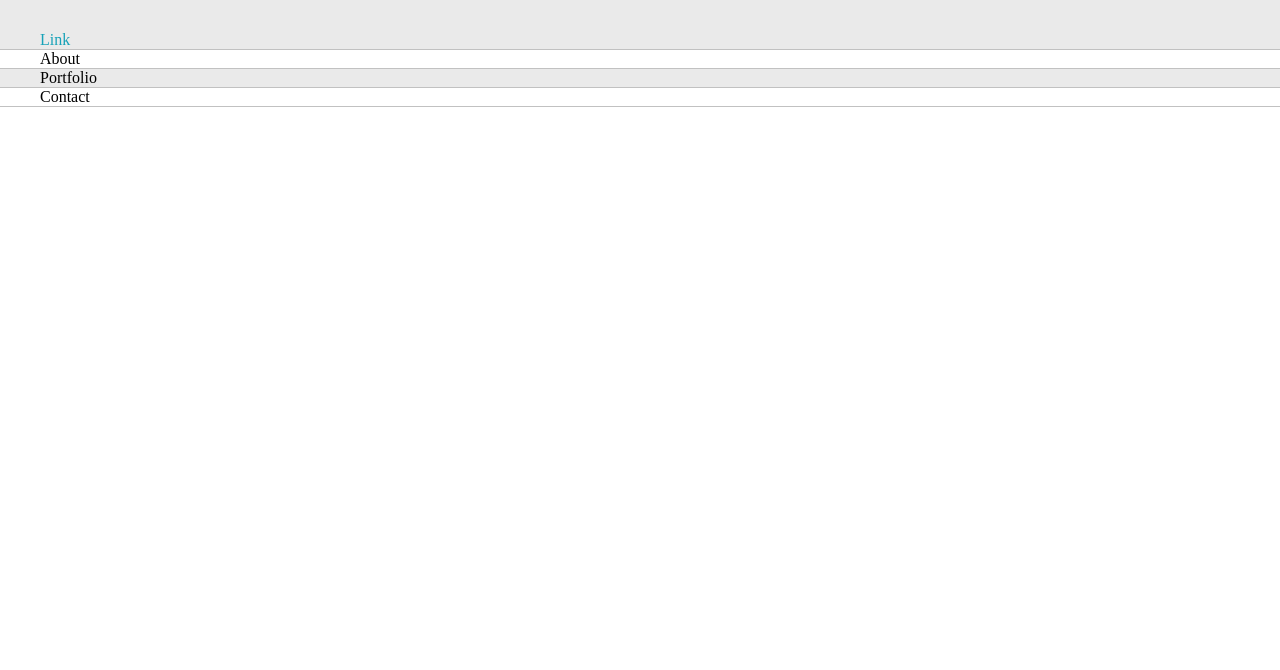
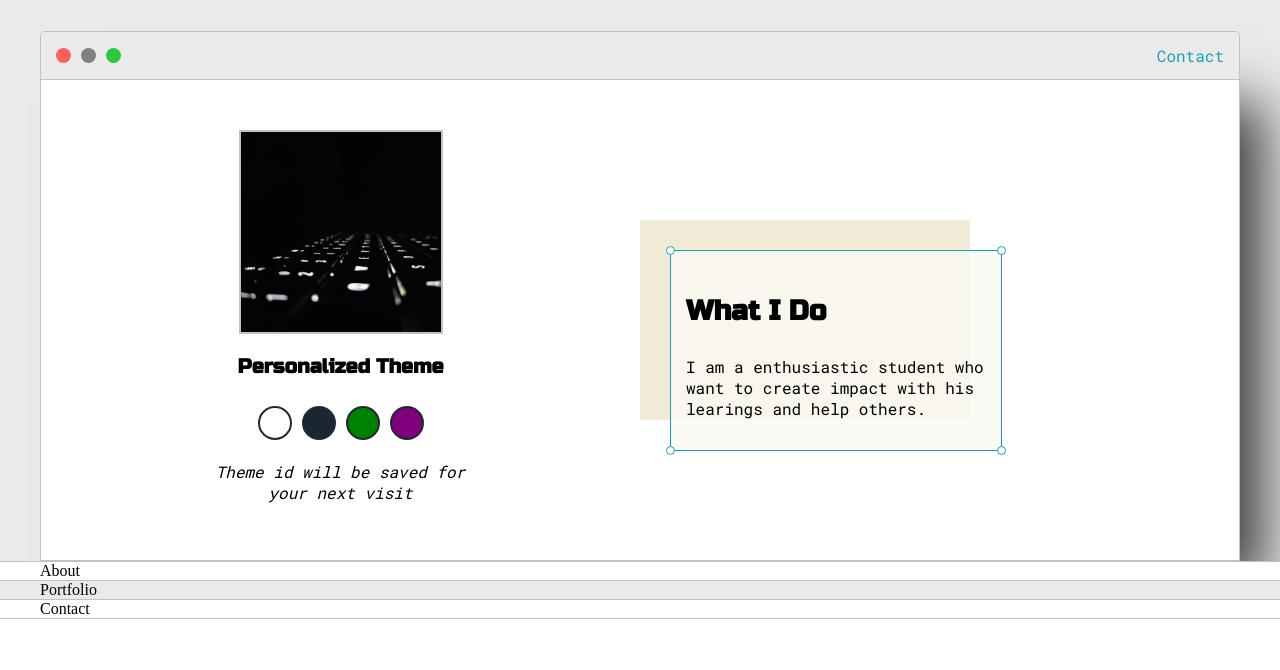
Before and after one commit to omgupta2202/portfolio, a plain HTML site: page index.html in a window 1280 px wide. Shown: the part 130-800 px from the top of the page. Drawn offline with Linux system fonts and the light colour scheme.

Commit message:
created intro and navigation section

```diff
--- a/default.css
+++ b/default.css
@@ -1,10 +1,14 @@
 :root{
-    --mainText: red;
+    --mainText: rgb(0, 0, 0);
     --secondaryText: #4b5156;
     --mainColor: #eaeaea;
     --secondaryColor: #fff;
     --borderColor: #c1c1c1;
+    --themeDotBorder: #24292e;
+    --previewBg: rgb(251,249,243,0.8);
+    --previewShadow: #f0ead6;
 }
+
 
 html, body{
     padding: 0;
@@ -40,6 +44,14 @@ p, li, span, label, input, textarea{
     margin: 0 auto;
 }
 
+.greeting-wrapper{
+    display: grid;
+    text-align: center;
+    align-content: center;
+    min-height: 10em;
+
+}
+
 ul{
     list-style: none;
 }
@@ -55,6 +67,171 @@ h4 { font-size: 24px;}
 h5 { font-size: 20px;}
 h6 { font-size: 16px;}
 
+.intro-wrapper{
+    background-color: var(--secondaryColor);
+    border: 1px solid var(--borderColor);
+    border-radius: 5px 5px 0 0;
+    -webkit-box-shadow: 46px 49px 54px -22px rgba(0,0,0,0.75);
+    -moz-box-shadow: 46px 49px 54px -22px rgba(0,0,0,0.75);
+    box-shadow: 46px 49px 54px -22px rgba(0,0,0,0.75);
+    display: grid;
+    grid-template-columns: 1fr 1fr;
+    grid-template-rows: 3em 30em;
+    grid-template-areas:
+    'nav-wrapper nav-wrapper'
+    'left-column right-column';
+}
+
+.nav-wrapper{
+    grid-area: nav-wrapper;
+    border-bottom: 1px solid var(--borderColor);
+    border-radius: 5px 5px 0 0;
+    display: flex;
+    justify-content: space-between;
+    align-items: center;
+    background-color: var(--mainColor);
+}
+
+#navigation{
+    padding: 10px;
+    margin: 0;
+}
+#navigation li{
+    display: inline-block;
+    margin-right: 5px;
+    margin-left: 5px;
+}
+#profile-pic{
+    height: 200px;
+    display: block;
+    margin: 0 auto;
+    width: 200px;
+    object-fit: cover;
+    border: 2px solid var(--borderColor);
+}
+
+#theme-options-wrapper{
+    display: flex;
+    justify-content: center;
+}
+.theme-dot{
+    height: 30px;
+    width: 30px;
+    border-radius: 50%;
+    margin: 5px;
+    border: 2px solid var(--themeDotBorder);
+
+    -webkit-box-shadow: 46px 49px 54px -22px rgba(0,0,0,0.75);
+    -moz-box-shadow: 46px 49px 54px -22px rgba(0,0,0,0.75);
+    box-shadow: 46px 49px 54px -22px rgba(0,0,0,0.75);
+    cursor: pointer;
+}
+.theme-dot:hover{
+    border-width: 5px;
+}
+
+#light-mode{
+    background-color: #fff;
+}
+#blue-mode{
+    background-color: #192734;
+}
+#green-mode{
+    background-color: green;
+}
+#purple-mode{
+    background-color: purple;
+}
+
+#settings-note{
+    font-size: 12 px;
+    font-style: italic;
+    text-align: center;
+}
+
+.dots-wrapper{
+   display: flex;
+   padding: 10px;
+}
+
+.browser-dot{
+    background-color: black;
+    height: 15px;
+    width: 15px;
+    border-radius: 50%;
+    margin: 5px;
+
+    -webkit-box-shadow: 46px 49px 54px -22px rgba(0,0,0,0.75);
+    -moz-box-shadow: 46px 49px 54px -22px rgba(0,0,0,0.75);
+    box-shadow: 46px 49px 54px -22px rgba(0,0,0,0.75);
+}
+
+#dot-1{
+    background-color: #fc6058;
+}
+#dot-2{
+    background-color: grey;
+}
+#dot-3{
+    background-color: #2aca3e;
+}
+
+
+.left-column{
+    grid-area: left-column;
+    padding-top: 50px;
+    padding-bottom: 50px;
+}
+
+.right-column{
+    grid-area: right-column;
+    display: grid;
+    align-content: center;
+    padding-top: 50px;
+    padding-bottom: 50px;
+}
+
+#preview-shadow{
+    background-color: var(--previewShadow);
+    width: 300px;
+    height: 170px;
+    padding-left: 30px;
+    padding-top: 30px;
+}
+
+#preview{
+    width: 300px;
+    padding: 15px;
+    border: 1.5px solid #17a2b8;
+    background-color: var(--previewBg);
+    position: relative;
+}
+
+.corner{
+    width: 7px;
+    height: 7px;
+    border-radius: 50%;
+    border: 1.5px solid #17a2b8;
+    background-color: #fff;
+    position: absolute;
+}
+
+#corner-t1{
+    top:-5px;
+    left:-5px;
+}
+#corner-tr{
+    top:-5px;
+    right:-5px;
+}
+#corner-br{
+    bottom:-5px;
+    right:-5px;
+}
+#corner-b1{
+    bottom:-5px;
+    left:-5px;
+}
 
 @media screen and (max-width: 1200px) {
     .main-container{
@@ -62,3 +239,18 @@ h6 { font-size: 16px;}
 
     }
 }
+
+@media screen and (max-width: 800px) {
+    .intro-wrapper{
+        grid-template-columns: 1fr;
+        grid-template-areas:
+        'nav-wrapper'
+        'left-column'
+        'right-column'
+        ;
+    }
+    .right-column{
+        justify-content: center;
+    }
+
+}
--- a/index.html
+++ b/index.html
@@ -21,8 +21,45 @@
     <body>
        <section class="s1">
             <div class="main-container">
-                <h1>Namaste, I'm Om Gupta</h1>
-                <a href="#">Link</a>
+                <div class="greeting-wrapper">
+                    <h1>Namaste, I'm Om Gupta</h1>
+                </div>
+                <div class="intro-wrapper">
+                    <div class="nav-wrapper">
+                        <div class="dots-wrapper">
+                            <div id="dot-1" class="browser-dot"></div>
+                            <div id="dot-2" class="browser-dot"></div>
+                            <div id="dot-3" class="browser-dot"></div>
+                        </div>
+                        <ul id="navigation">
+                            <li>
+                                <a href="#">Contact</a>
+                            </li>
+                        </ul>
+                    </div>
+                    <div class="left-column">
+                        <img id="profile-pic" src="images/profile.jpeg">
+                        <h5 style="text-align: center; line-height: 0;">Personalized Theme</h5>
+                        <div id="theme-options-wrapper">
+                            <div id="light-mode" class="theme-dot"></div>
+                            <div id="blue-mode" class="theme-dot"></div>
+                            <div id="green-mode" class="theme-dot"></div>
+                            <div id="purple-mode" class="theme-dot"></div>
+                        </div>
+                        <p id="settings-note"> Theme id will be saved for<br> your next visit</p>
+                    </div>
+                    <div class="right-column">
+                        <div id="preview-shadow">
+                            <div id="preview">
+                                <div id="corner-t1" class="corner"></div>
+                                <div id="corner-tr" class="corner"></div>
+                                <h3>What I Do</h3>
+                                <p>I am a enthusiastic student who want to create impact with his learings and help others.</p>
+                                <div id="corner-br" class="corner"></div>
+                                <div id="corner-b1" class="corner"></div>
+                            </div>
+                        </div>
+                </div>
             </div>
         </section>
         <section class="s2">
```
Also changed, not shown: images/profile.jpeg (added), 1 other file.
